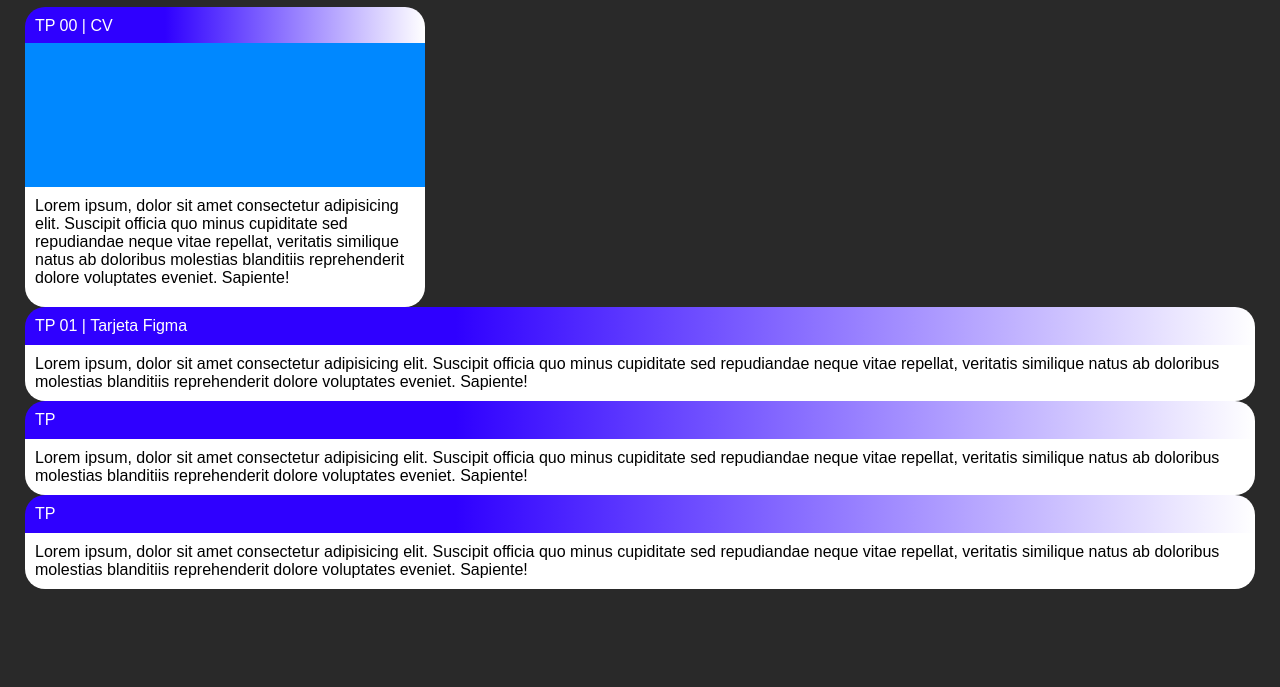
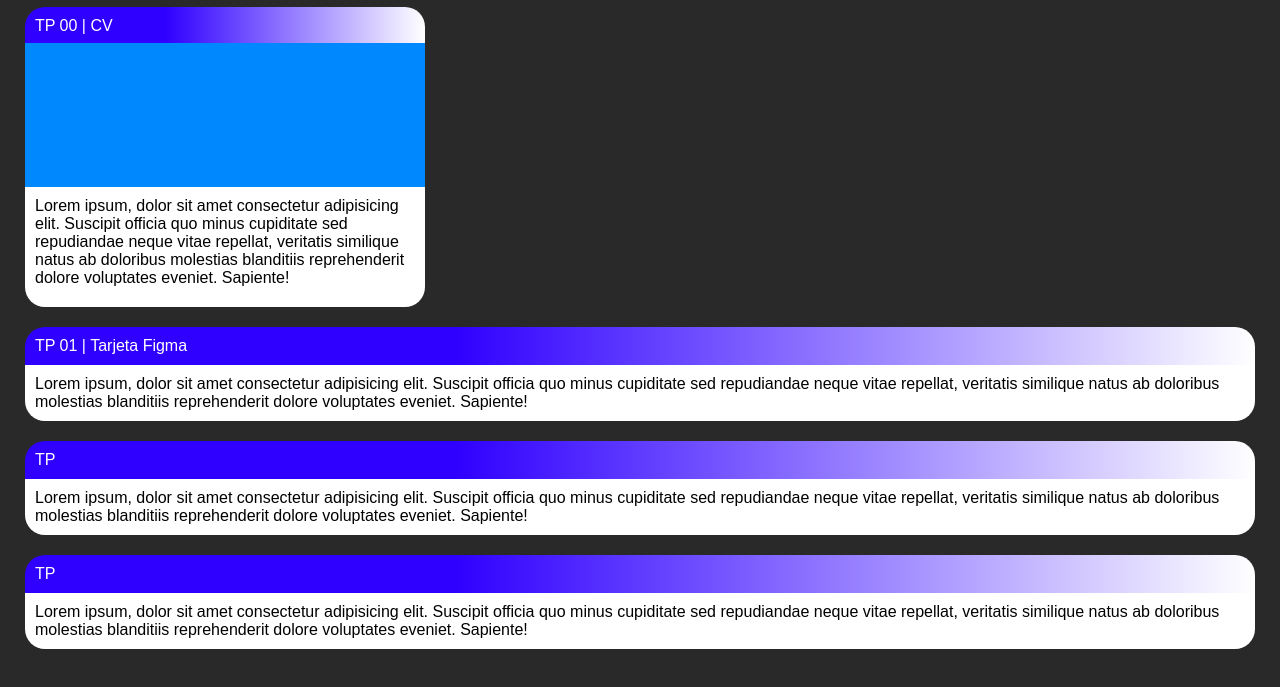
Before and after one commit to CoGrandis/practicas, a plain HTML site: page index.html in a window 1280 px wide. Shown: the part 65-752 px from the top of the page. Drawn offline with Linux system fonts and the light colour scheme; a web font is replaced by a local one.

Commit message:
arreglo archivo

```diff
--- a/index.html
+++ b/index.html
@@ -12,7 +12,7 @@
 <body id="bodyPortafolio">
     <main id="mainPortafolio">
         <h1>Portafolios de Constanza Grandis | 7mo 1ra 2025</h1>
-        <article id="proyectos">
+        <article class="proyectos">
             <section id="tarjetaPortafolio">
                 <div class="titulo">
                    <a href="./Tp00_CV/index.html"> TP 00 | CV</a>
```
